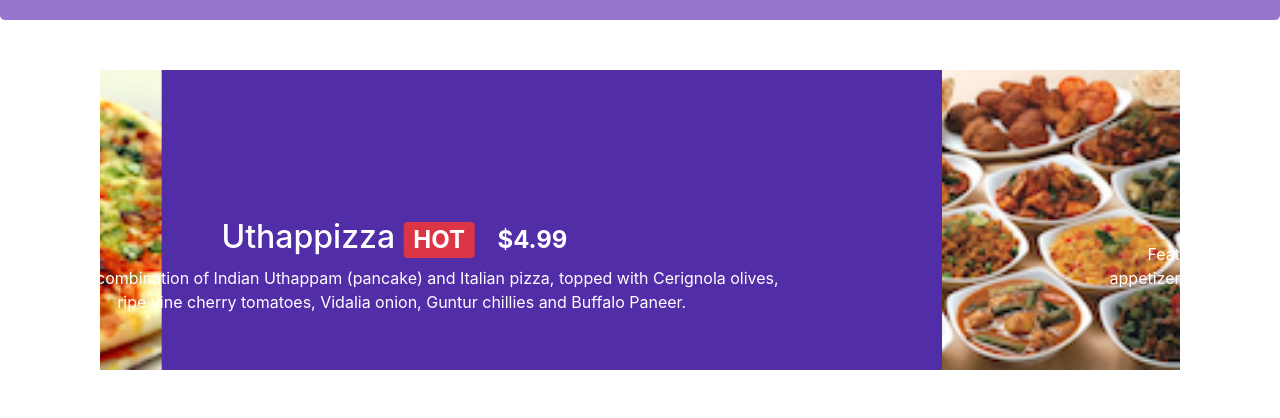
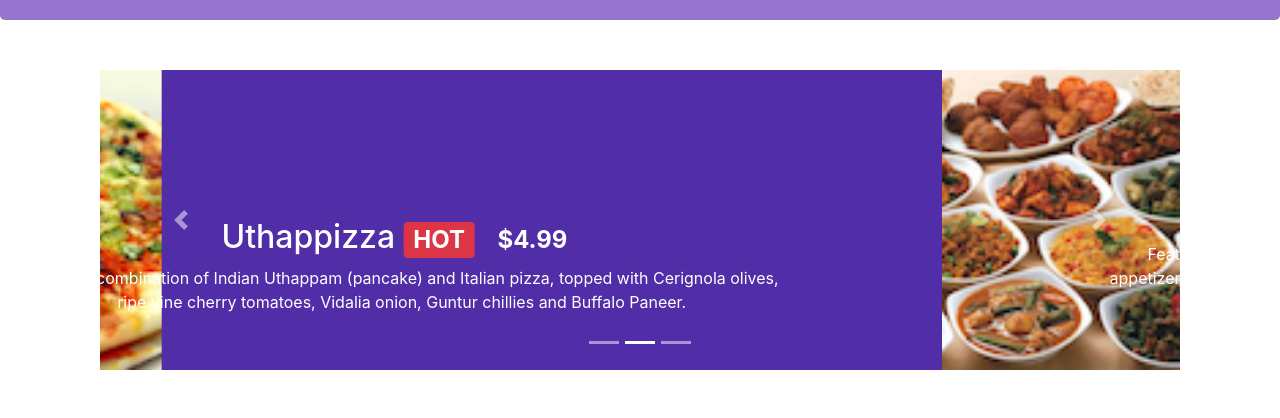
Before and after one commit to belonet/Bootstrap4-tutorial, a website: page index.html in a window 1280 px wide. Shown: the part 294-712 px from the top of the page. Drawn offline with nearby package versions, Linux system fonts and the light colour scheme.

Commit message:
carousel controls

```diff
--- a/index.html
+++ b/index.html
@@ -252,6 +252,32 @@
                 </div>
               </div>
             </div>
+
+            <ol class="carousel-indicators">
+              <li
+                data-target="#mycarousel"
+                data-slide-to="0"
+                class="active"
+              ></li>
+              <li data-target="#mycarousel" data-slide-to="1"></li>
+              <li data-target="#mycarousel" data-slide-to="2"></li>
+            </ol>
+            <a
+              class="carousel-control-prev"
+              href="#mycarousel"
+              role="button"
+              data-slide="prev"
+            >
+              <span class="carousel-control-prev-icon"></span>
+            </a>
+            <a
+              class="carousel-control-next"
+              href="#mycarousel"
+              role="button"
+              data-slide="next"
+            >
+              <span class="carousel-control-next-icon"></span>
+            </a>
           </div>
         </div>
       </div>
```
